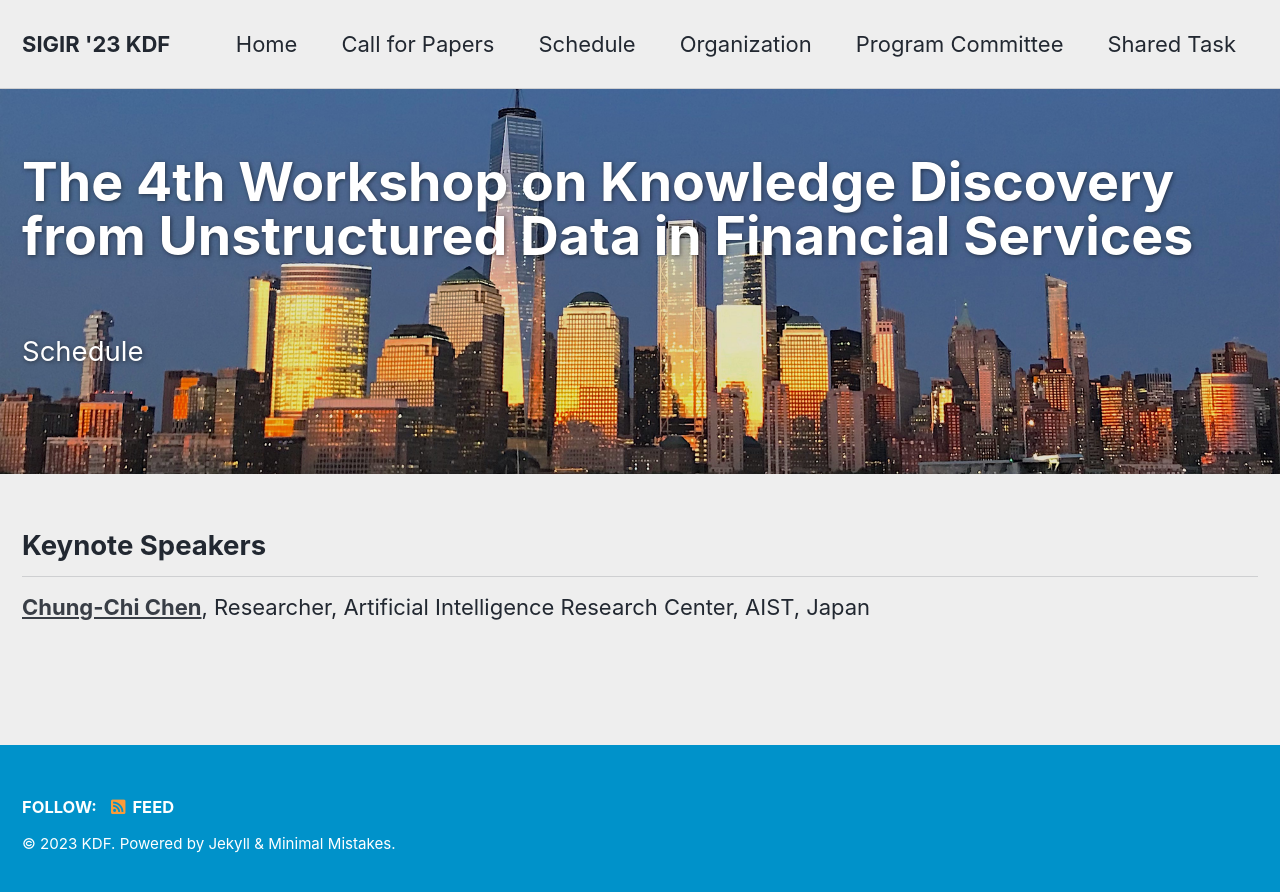
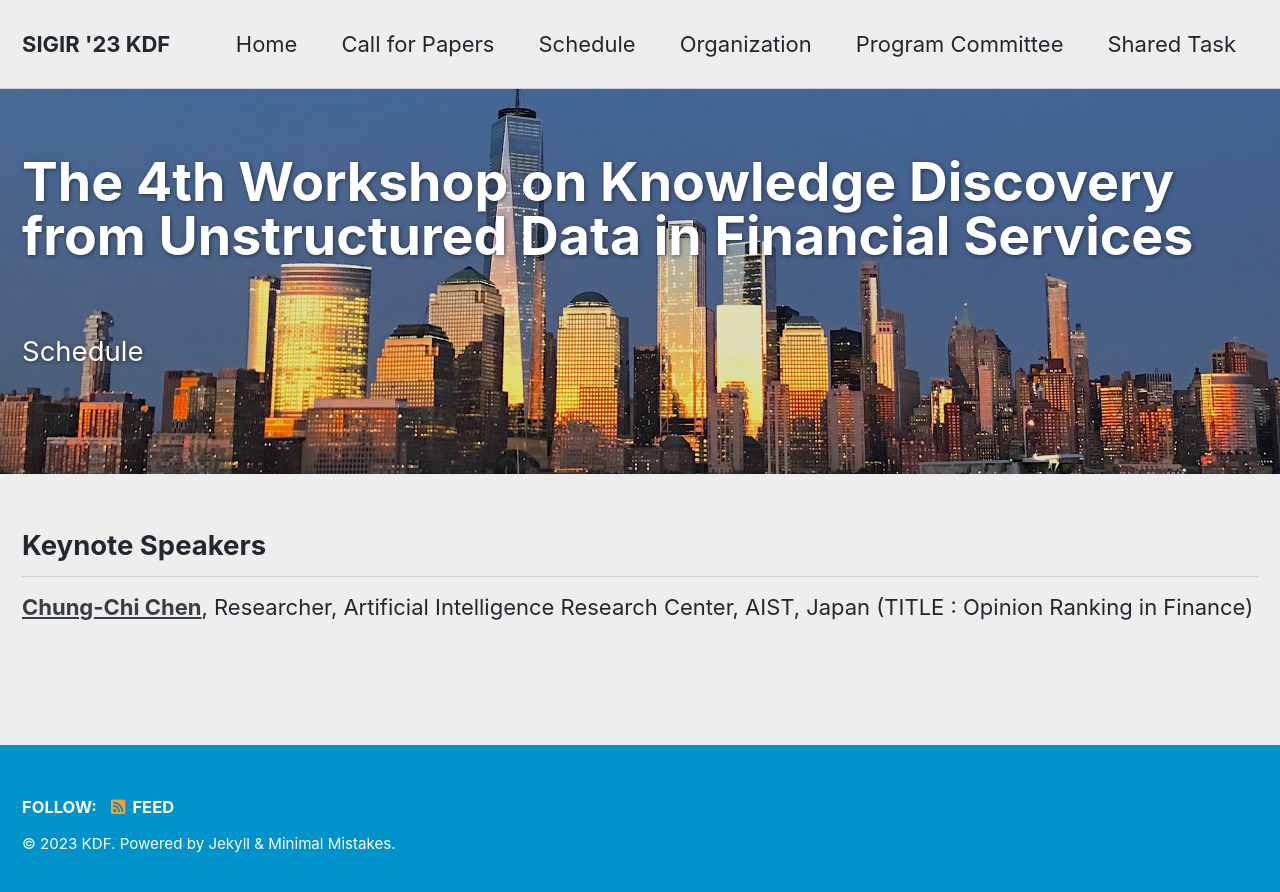
Before and after one commit to kdf-workshop/kdf23, a Jekyll site: the page built from _pages/schedule.md, in a window 1280 px wide. Shown: the top 892 px of the page. Built offline with Jekyll 4.4.1, drawn with Linux system fonts in a browser that asks for light colours; cached includes are drawn as plain includes.

Commit message:
Update schedule.md

```diff
--- a/_pages/schedule.md
+++ b/_pages/schedule.md
@@ -12,7 +12,7 @@ excerpt: "<br/>Schedule<br/>"
 
 
 <h2>Keynote Speakers </h2>
-[**Chung-Chi Chen**](/kdf23/chung-chi), Researcher, Artificial Intelligence Research Center, AIST, Japan<br>
+[**Chung-Chi Chen**](/kdf23/chung-chi), Researcher, Artificial Intelligence Research Center, AIST, Japan (TITLE : Opinion Ranking in Finance)<br>
 
 <!--
 [**Anju Kambadur**](/kdf2022/anju), Head of AI Engineering, Bloomberg LP<br>
```
